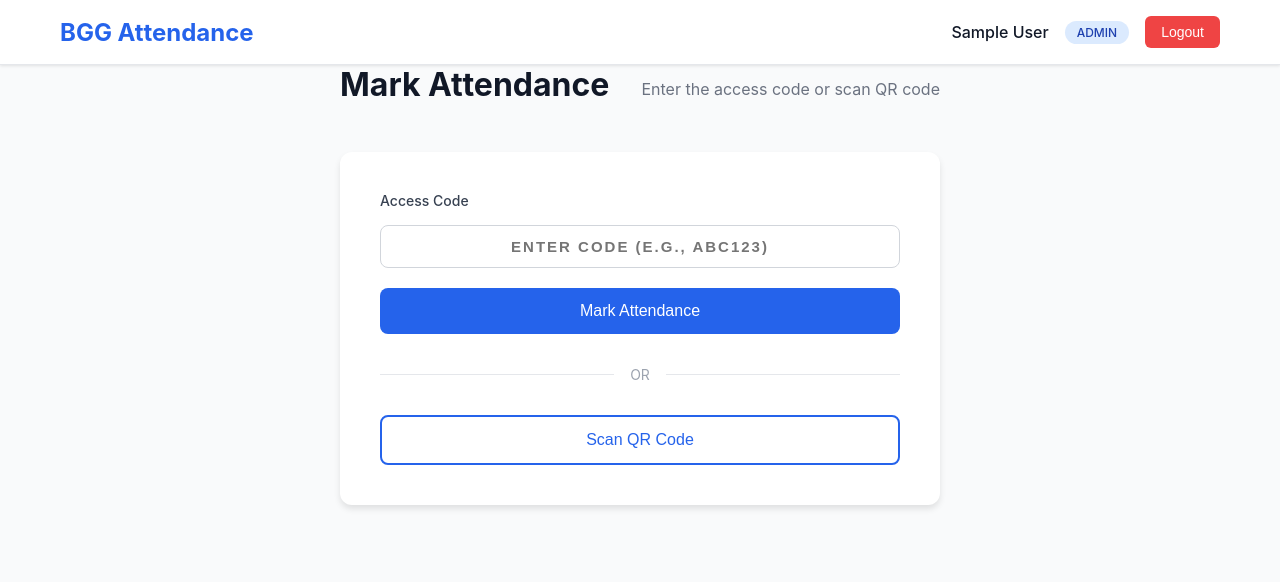
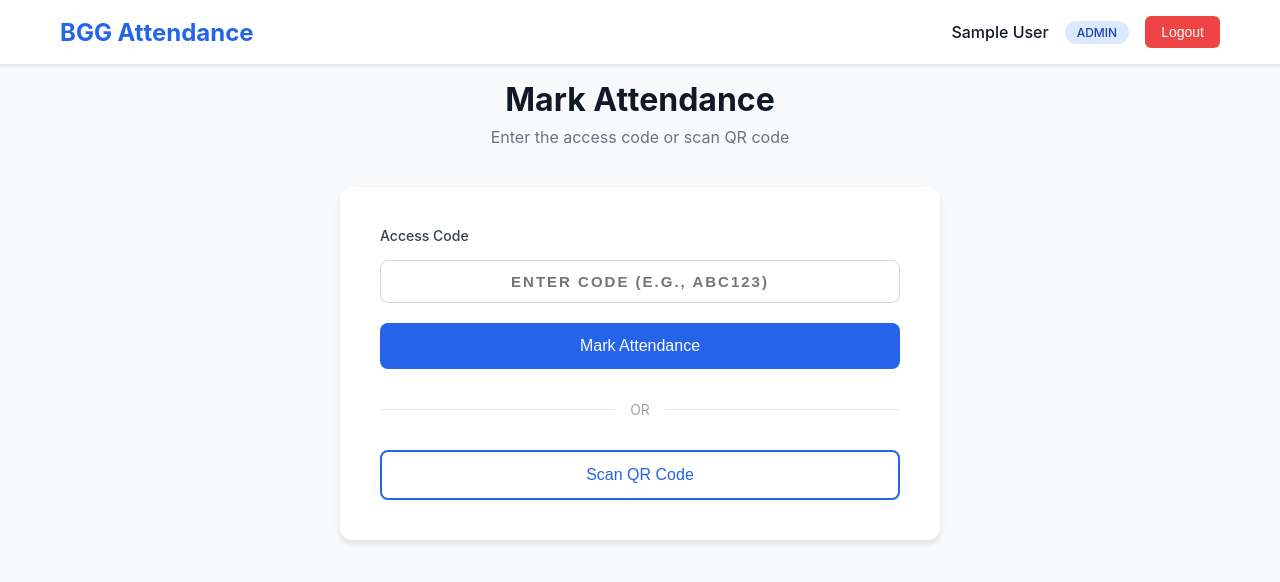
Before and after one commit to gavrilaalexandru/BGG-monitorizarea-prezentei, a React app in the folder frontend/: page /dashboard in a window 1280 px wide. Shown: the top 582 px of the page. Built offline with nearby package versions, Linux system fonts and the light colour scheme; sample sign-in values are in the browser's storage; the HTML template or start-up script is replaced by a standard one.

Commit message:
header beautification

```diff
--- a/frontend/src/components/OrganizerDashboard.css
+++ b/frontend/src/components/OrganizerDashboard.css
@@ -1,34 +1,52 @@
 .organizer-dashboard {
     width: 100%;
+    min-height: calc(100vh - 100px);
+    display: flex;
+    flex-direction: column;
+    align-items: center;
+    position: relative;
+    padding-bottom: 100px;
 }
 
 .dashboard-header {
-    display: flex;
-    justify-content: space-between;
-    align-items: center;
-    margin-bottom: 32px;
+    width: 100%;
+    text-align: center;
+    margin-bottom: 40px;
+}
+
+.dashboard-header h1 {
+    margin-top: 15px;
 }
 
 .dashboard-header h1 {
     font-size: 32px;
     font-weight: 700;
     color: #111827;
+    margin-bottom: 0;
 }
 
 .create-btn {
-    padding: 12px 24px;
+    position: fixed;
+    bottom: 40px;
+    left: 50%;
+    transform: translateX(-50%);
+    padding: 16px 32px;
     background-color: #2563eb;
     color: white;
     border: none;
-    border-radius: 8px;
-    font-size: 16px;
-    font-weight: 500;
+    border-radius: 12px;
+    font-size: 18px;
+    font-weight: 600;
     cursor: pointer;
-    transition: background-color 0.2s;
+    transition: all 0.3s;
+    box-shadow: 0 10px 25px rgba(37, 99, 235, 0.3);
+    z-index: 100;
 }
 
 .create-btn:hover {
     background-color: #1d4ed8;
+    transform: translateX(-50%) translateY(-2px);
+    box-shadow: 0 15px 35px rgba(37, 99, 235, 0.4);
 }
 
 .loading {
@@ -45,6 +63,8 @@
     padding: 16px;
     border-radius: 8px;
     margin-bottom: 24px;
+    width: 100%;
+    max-width: 1200px;
 }
 
 .empty-state {
@@ -55,6 +75,8 @@
 }
 
 .groups-grid {
+    width: 100%;
+    max-width: 1200px;
     display: grid;
     grid-template-columns: repeat(auto-fill, minmax(300px, 1fr));
     gap: 24px;
```
